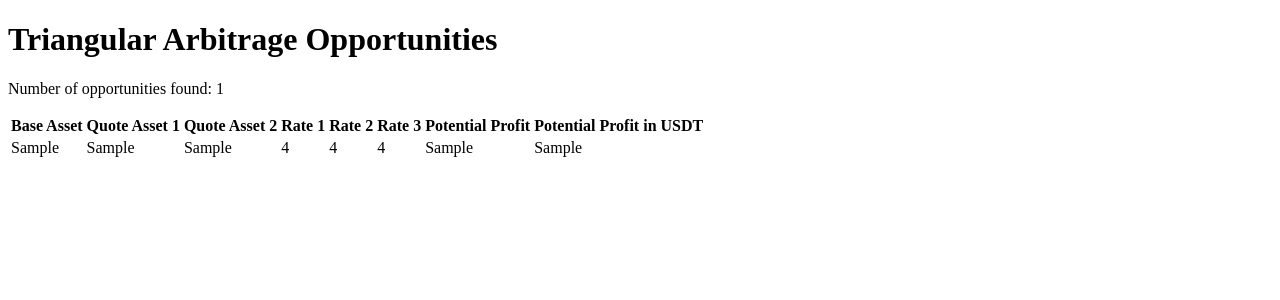
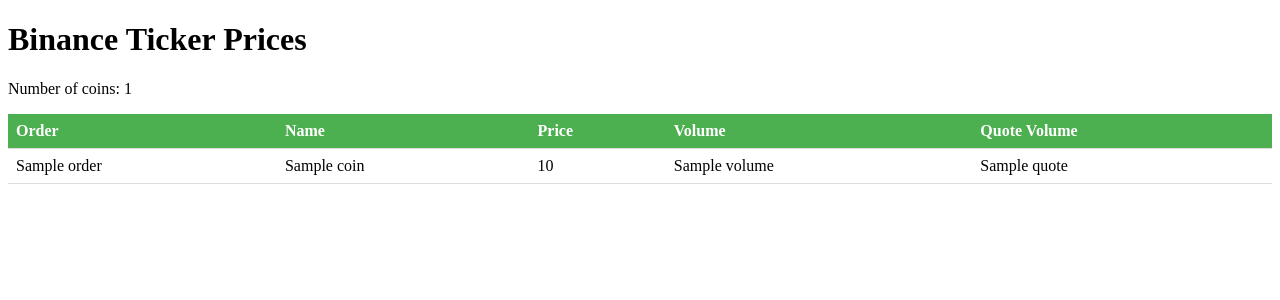
Before and after one commit to alaminizaan100/webprice, a Flask app: template templates/index.html in a window 1280 px wide. Shown: the top 300 px of the page. Run offline with Flask 2, Linux system fonts and the light colour scheme; the template is opened without the code that fills it: most values are stand-ins (such as "Sample title", 1, 10 or a date in 2020).

Commit message:
Update index.html

```diff
--- a/templates/index.html
+++ b/templates/index.html
@@ -1,32 +1,42 @@
 <!DOCTYPE html>
 <html>
 <head>
-	<title>Triangular Arbitrage Opportunities</title>
+  <title>Binance Ticker Prices</title>
+  <style>
+    /* Add some basic styling */
+    table {
+      border-collapse: collapse;
+      width: 100%;
+    }
+    th, td {
+      padding: 8px;
+      text-align: left;
+      border-bottom: 1px solid #ddd;
+    }
+    th {
+      background-color: #4CAF50;
+      color: white;
+    }
+  </style>
 </head>
 <body>
-	<h1>Triangular Arbitrage Opportunities</h1>
-	<p>Number of opportunities found: {{ num_opportunities }}</p>
+  <h1>Binance Ticker Prices</h1>
+  <p>Number of coins: {{ num_coins }}</p>
   <table>
     <tr>
-			<th>Base Asset</th>
-			<th>Quote Asset 1</th>
-			<th>Quote Asset 2</th>
-			<th>Rate 1</th>
-			<th>Rate 2</th>
-			<th>Rate 3</th>
-			<th>Potential Profit</th>
-			<th>Potential Profit in USDT</th>
+      <th>Order</th>
+      <th>Name</th>
+      <th>Price</th>
+      <th>Volume</th>
+      <th>Quote Volume</th>
     </tr>
-		{% for opportunity in opportunities %}
+    {% for coin in coins %}
     <tr>
-			<td>{{ opportunity.base_asset }}</td>
-			<td>{{ opportunity.quote_asset_1 }}</td>
-			<td>{{ opportunity.quote_asset_2 }}</td>
-			<td>{{ opportunity.rate_1 }}</td>
-			<td>{{ opportunity.rate_2 }}</td>
-			<td>{{ opportunity.rate_3 }}</td>
-			<td>{{ opportunity.potential_profit }}</td>
-			<td>{{ opportunity.potential_profit_usdt }}</td>
+      <td>{{ coin['order'] }}</td>
+      <td>{{ coin['name'] }}</td>
+      <td>{{ coin['price'] }}</td>
+      <td>{{ coin['volume'] }}</td>
+      <td>{{ coin['quote'] }}</td>
     </tr>
     {% endfor %}
   </table>
```
Lines whose indentation alone changed are shown as unchanged.
